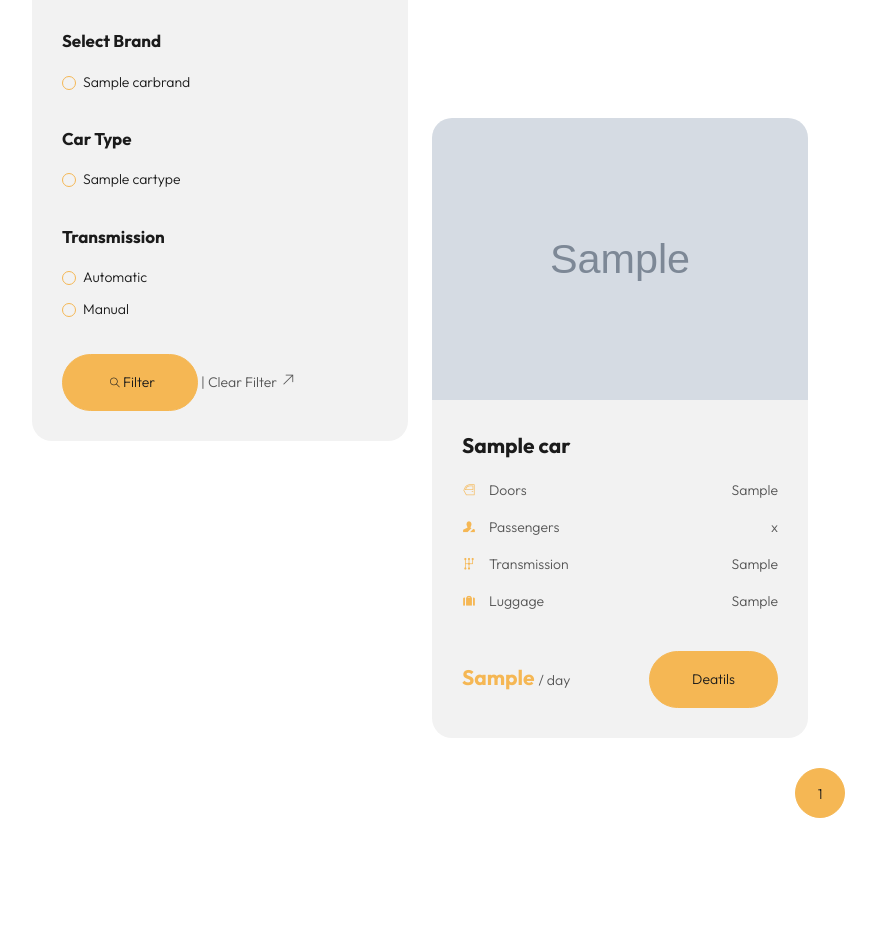
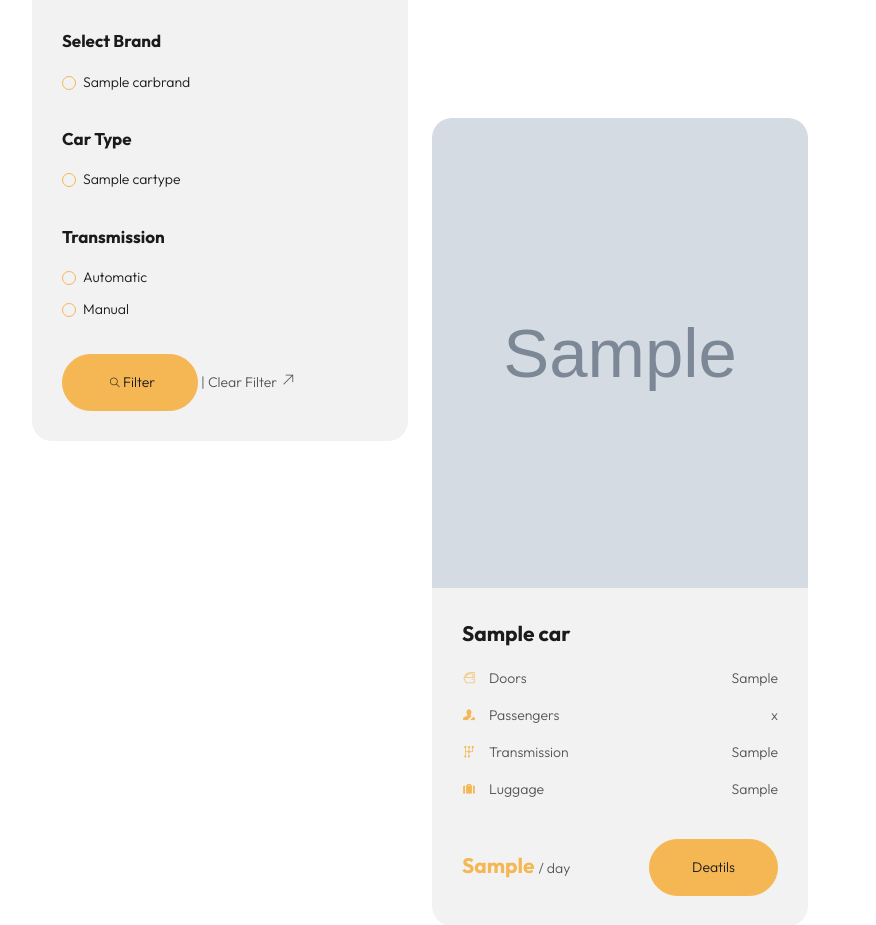
Before and after one commit to AsliddinWeb/rentoCarDubai, a Django app: page /cars/ in a window 1280 px wide. Shown: the part 562-1487 px from the top of the page, without its empty margins (20-896 px from the left). Run offline with Django 5.2, Linux system fonts and the light colour scheme; tables that the repository leaves empty hold one stand-in row (values such as "Sample post"); grey boxes marked "Sample" are stand-in pictures; some libraries are stand-ins or nearby versions.

Commit message:
custom css added /cars page

```diff
--- a/templates/all-cars.html
+++ b/templates/all-cars.html
@@ -13,6 +13,13 @@
 
 <link rel="stylesheet" href="{% static 'css/plugins.css' %}"/>
 <link rel="stylesheet" href="{% static 'css/style.css' %}"/>
+
+<style>
+    .item img {
+        height: 470px;
+        object-fit: cover;
+    }
+</style>
 {% endblock custom_css %}
 
 {% block content %}
```
